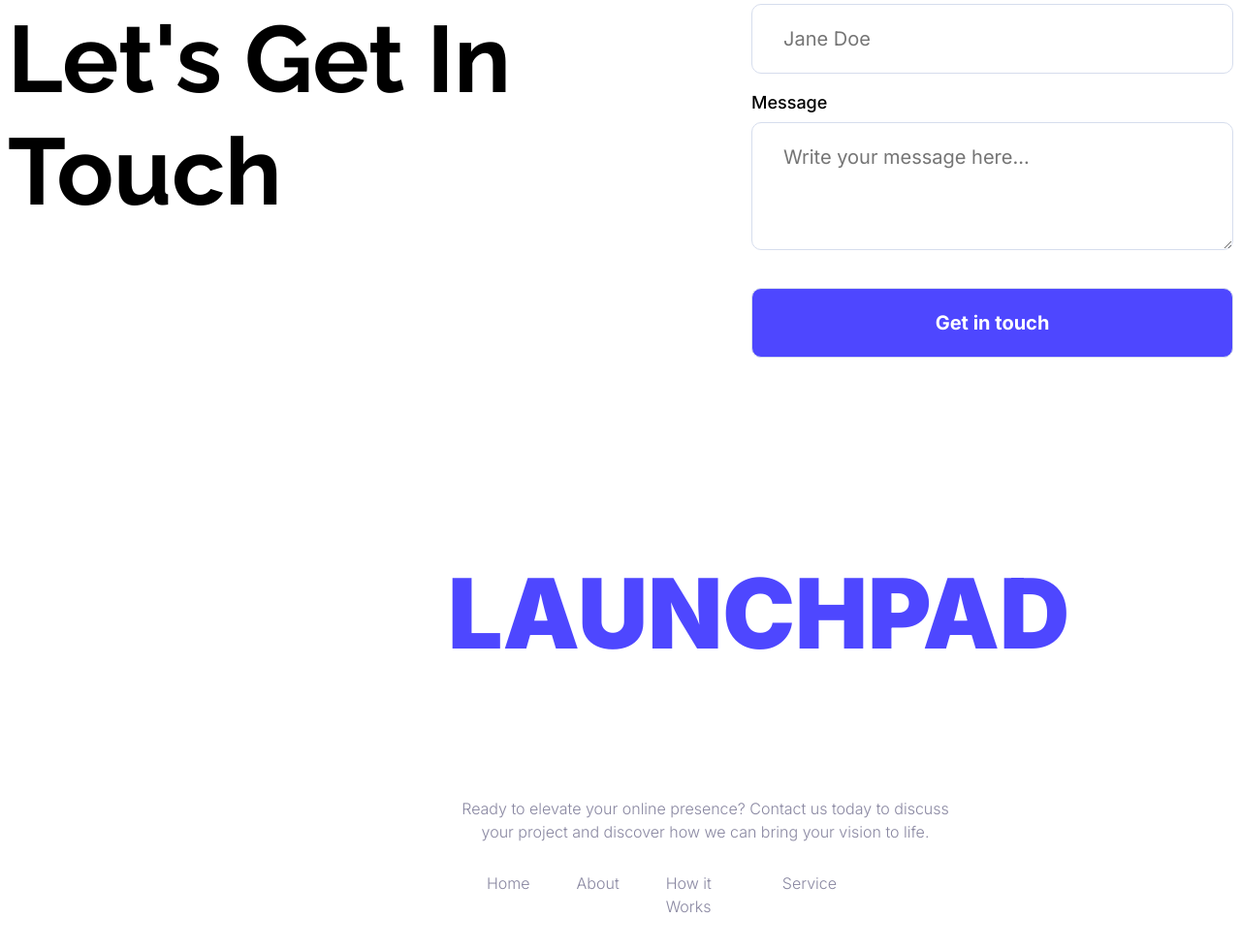
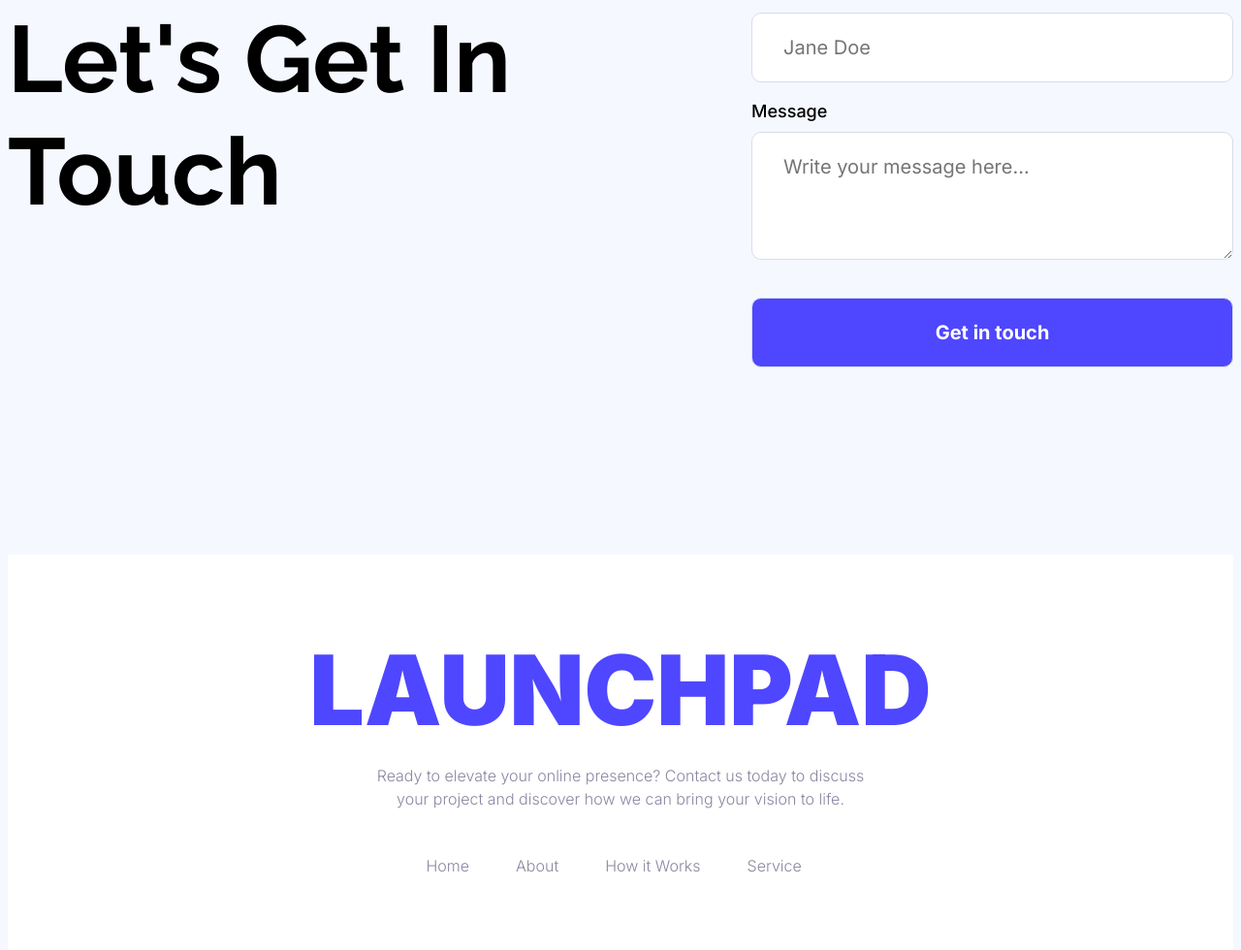
Before and after one commit to Abdullah-Al-N0man/landing-launchpad, a plain HTML site: page index.html in a window 1280 px wide. Shown: the part 2478-3458 px from the top of the page at 97% size. Drawn offline with Linux system fonts and the light colour scheme.

Commit message:
fidex footer

```diff
--- a/index.html
+++ b/index.html
@@ -135,6 +135,7 @@
             <form>
                 <label for="user-email">Email</label>
                 <input type="email" id="user-email" placeholder="you@example.com">
+                <br>
                 <label for="user-name">Name</label>
                 <input type="text" id="user-name" placeholder="Jane Doe">
                 <br>
@@ -142,25 +143,23 @@
                 <textarea id="user-message" cols="3" rows="3" placeholder="Write your message here..."></textarea>
                 <br>
 
-                <input class="submit-button accent-btn" style="width: 100%; margin-top: 20px;" type="submit" value="Get in touch">
+                <input class="submit-button accent-btn" style="width: 100%; margin-top: 20px;" type="submit"
+                    value="Get in touch">
             </form>
         </section>
-
 
     </main>
     <footer>
         <h1>LAUNCHPAD</h1>
-        <P class="footer-content">Ready to elevate your online presence? Contact us today to discuss your project and discover how we can bring your vision to life.</P>
+        <P class="footer-content">Ready to elevate your online presence? Contact us today to discuss your project and
+            discover how we can bring your vision to life.</P>
         <ul>
-            <li><a href="" class="footer-link">Home</a></li>
-            <li><a href="" class="footer-link">About</a></li>
-            <li><a href="" class="footer-link">How it Works</a></li>
-            <li><a href="" class="footer-link">Service</a></li>
+            <li><a href="https://www.google.com/" class="footer-link">Home</a></li>
+            <li><a href="https://www.google.com/" class="footer-link">About</a></li>
+            <li><a href="https://www.google.com/" class="footer-link">How it Works</a></li>
+            <li><a href="https://www.google.com/" class="footer-link">Service</a></li>
 
         </ul>
-
     </footer>
-
 </body>
-
 </html>
--- a/style/launchpad.css
+++ b/style/launchpad.css
@@ -50,6 +50,7 @@
 }
 
 body {
+    background-color: #F5F8FF;
     font-family: "Raleway", sans-serif;
 }
 
@@ -300,8 +301,13 @@ div button{
 
 /* footer */
 footer{
+    background-color: #fff;
+    height: 428px;
+    width: 100%;
+    display: flex;
     justify-content: center;
-    margin: 104px 455px 103px 454px;
+    align-items: center;
+    flex-direction: column;
 
 }
 
@@ -323,7 +329,6 @@ footer h1{
     font-weight: 300;
     line-height: 150%;
     width: 531px;
-    margin-top: 129px;
     margin-bottom: 29px;
 
 }
@@ -349,6 +354,7 @@ footer ul{
     height:24px;
     display: flex;
     gap: 48px;
+    padding-left: 0;
 
 }
 .footer-link{
```
